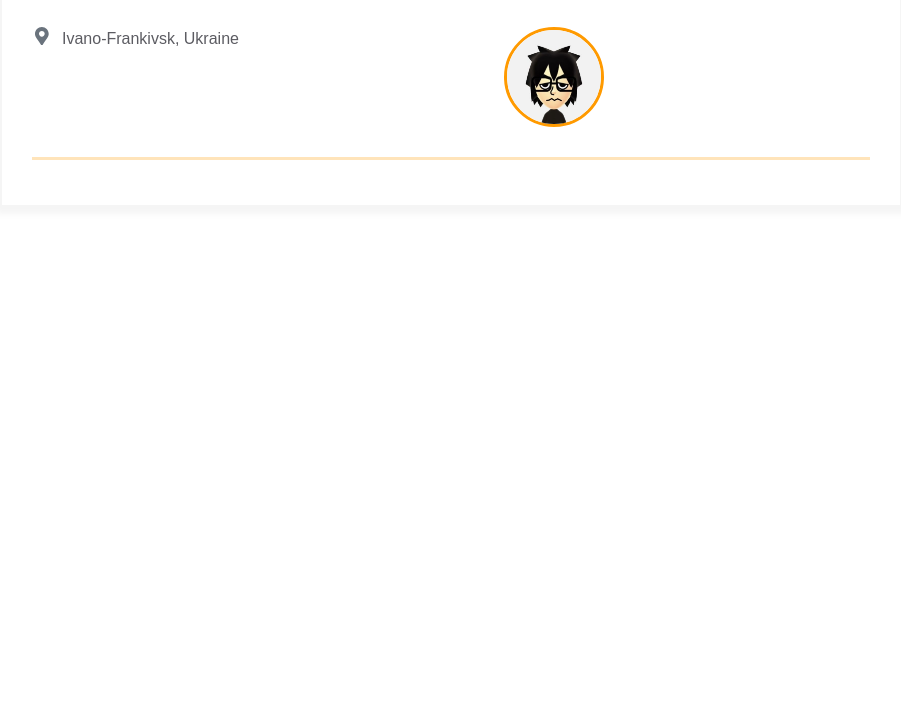
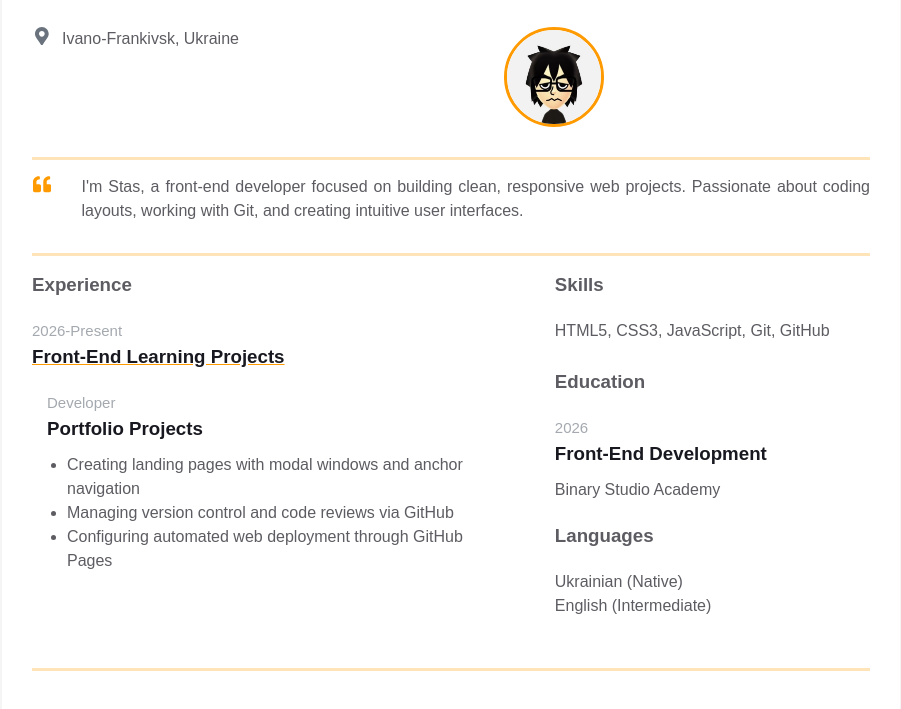
Before and after one commit to stasprog2222/homepage, a plain HTML site: page index.html in a window 1280 px wide. Shown: the part 175-884 px from the top of the page, without its empty margins (189-1090 px from the left). Before the commit the page ends 800 px from the top, so only its background shows below. Drawn offline with Linux system fonts and the light colour scheme.

Commit message:
Added formatted secondary content to resume

```diff
--- a/index.html
+++ b/index.html
@@ -10,13 +10,13 @@
     <main>
       <div class="resume">
         <div class="container">
+
           <div class="resume__block">
             <h1 class="contact-info__header">Stas</h1>
             <h3 class="contact-info__sub-header">Front-End Developer</h3>
 
             <div class="contact_info_container fh">
               <div class="contact-info__block">
-
                 <a href="" rel="author" class="contact-info__item">
                   <div class="contact-info__item-icon-wrapper">
                     <svg class="contact-info__item-icon" xmlns="http://www.w3.org/2000/svg" viewBox="0 0 384 512">
@@ -25,7 +25,6 @@
                   </div>
                   <span>Ivano-Frankivsk, Ukraine</span>
                 </a>
-
               </div>
 
               <div class="contact-info__block contact-info__block--center">
@@ -36,6 +35,65 @@
                 </div>
             </div>
           </div>
+
+          <div class="resume__block">
+            <div class="intro">
+              <div class="intro__icon-wrapper">
+                <svg class="intro__icon" xmlns="http://www.w3.org/2000/svg" viewBox="0 0 512 512">
+                  <path d="M464 256h-80v-64c0-35.3 28.7-64 64-64h8c13.3 0 24-10.7 24-24V56c0-13.3-10.7-24-24-24h-8c-88.4 0-160 71.6-160 160v240c0 26.5 21.5 48 48 48h128c26.5 0 48-21.5 48-48V304c0-26.5-21.5-48-48-48zm-288 0H96v-64c0-35.3 28.7-64 64-64h8c13.3 0 24-10.7 24-24V56c0-13.3-10.7-24-24-24h-8C71.6 32 0 103.6 0 192v240c0 26.5 21.5 48 48 48h128c26.5 0 48-21.5 48-48V304c0-26.5-21.5-48-48-48z"></path>
+                </svg>
+              </div>
+              <p class="intro_text">
+                I'm Stas, a front-end developer focused on building clean, responsive web projects. Passionate about coding layouts, working with Git, and creating intuitive user interfaces.
+              </p>
+            </div>
+          </div>
+
+          <div class="resume__block">
+            <div class="main-info fh">
+
+              <div class="experiences">
+                <h3 class="experiences__header">Experience</h3>
+                <div class="experiences__company">
+                  <div class="experiences__company-header">
+                    <span class="experiences__company-header-durability">2026-Present</span>
+                    <h3 class="experiences__company-header-name">Front-End Learning Projects</h3>
+                  </div>
+                  <div class="experiences__company-project">
+                    <span class="experiences__company-project-role">Developer</span>
+                    <h3 class="experiences__company-project-name">Portfolio Projects</h3>
+                    <ul class="experiences__company-project-responsibilities">
+                      <li>Creating landing pages with modal windows and anchor navigation</li>
+                      <li>Managing version control and code reviews via GitHub</li>
+                      <li>Configuring automated web deployment through GitHub Pages</li>
+                    </ul>
+                  </div>
+                </div>
+              </div>
+
+              <div class="additional-info fv">
+                <div class="additional-info__education">
+                  <h3 class="additional-info__education-header">Skills</h3>
+                  <p class="additional-info__languages-item" style="margin-bottom: 25px;">HTML5, CSS3, JavaScript, Git, GitHub</p>
+
+                  <h3 class="additional-info__education-header">Education</h3>
+                  <div class="additional-info__education-university">
+                    <span class="additional-info__education-university-durability">2026</span>
+                    <h3 class="additional-info__education-university-speciality">Front-End Development</h3>
+                    <p class="additional-info__education-university-name">Binary Studio Academy</p>
+                  </div>
+                </div>
+
+                <div class="additional-info__languages">
+                  <h3 class="additional-info__languages-header">Languages</h3>
+                  <p class="additional-info__languages-item">Ukrainian (Native)</p>
+                  <p class="additional-info__languages-item">English (Intermediate)</p>
+                </div>
+              </div>
+
+            </div>
+          </div>
+
         </div>
       </div>
     </main>
```
Lines whose indentation alone changed are shown as unchanged.
